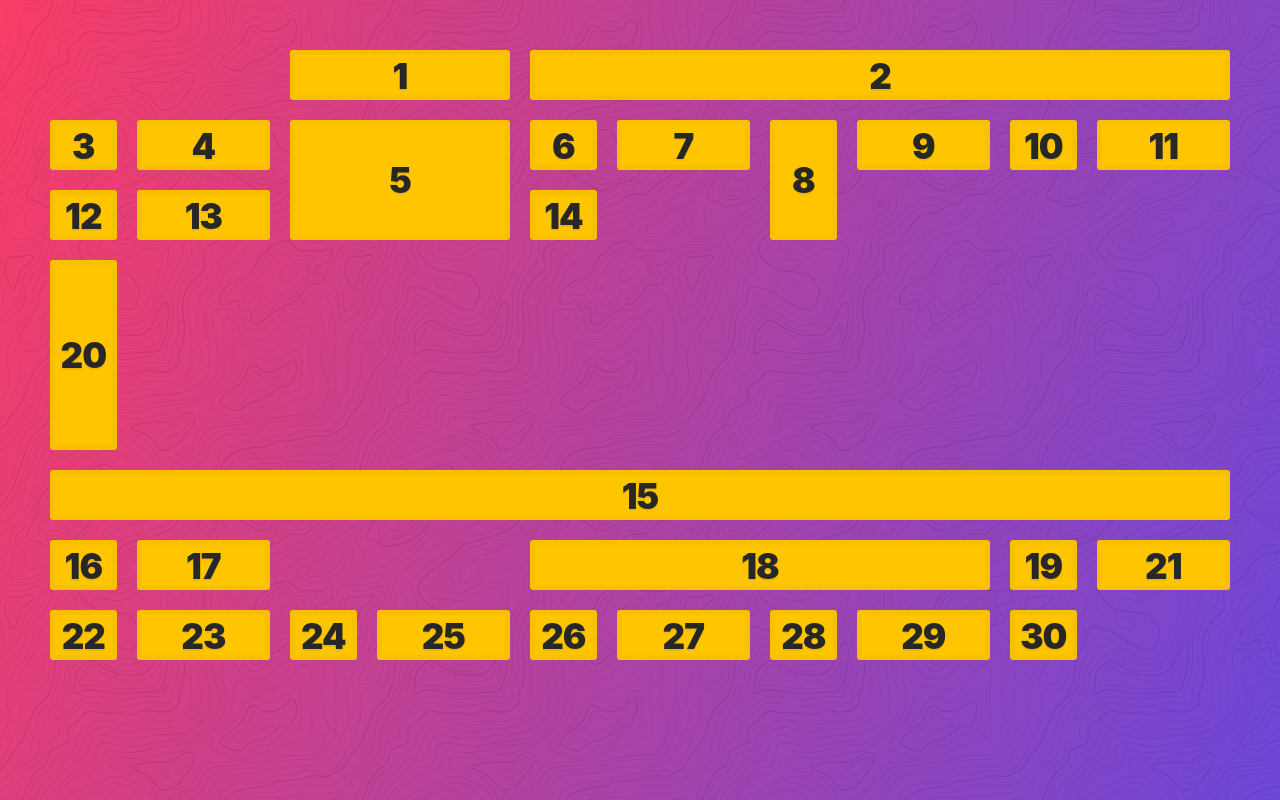
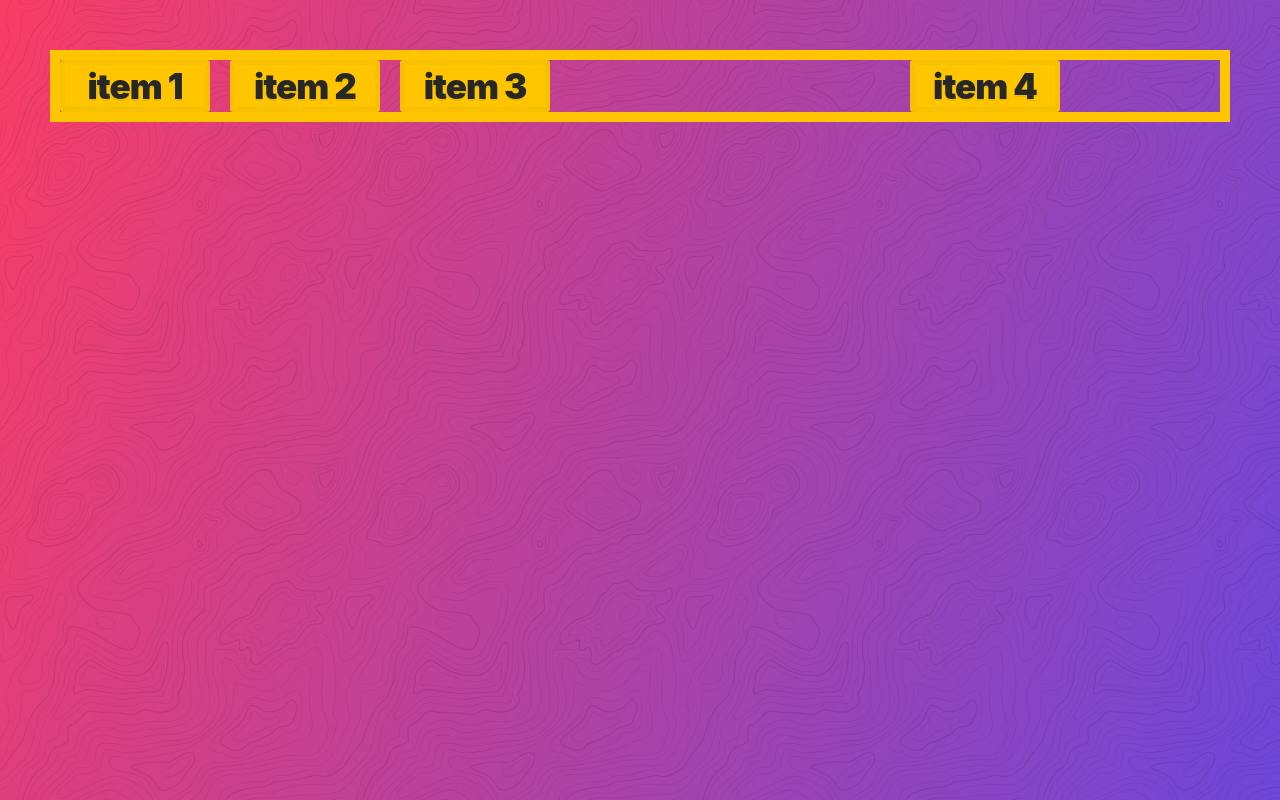
Before and after one commit to glitchedmob/wesbos-cssgrid, a website: page index.html in a window 1280 px wide. Drawn offline with Linux system fonts and the light colour scheme.

Commit message:
Lesson 12

```diff
--- a/index.html
+++ b/index.html
@@ -9,72 +9,21 @@
 </head>
 <body>
 	<div class="container">
-		<div class="item item1">1</div>
-		<div class="item item2">2</div>
-		<div class="item item3">3</div>
-		<div class="item item4">4</div>
-		<div class="item item5">5</div>
-		<div class="item item6">6</div>
-		<div class="item item7">7</div>
-		<div class="item item8">8</div>
-		<div class="item item9">9</div>
-		<div class="item item10">10</div>
-		<div class="item item11">11</div>
-		<div class="item item12">12</div>
-		<div class="item item13">13</div>
-		<div class="item item14">14</div>
-		<div class="item item15">15</div>
-		<div class="item item16">16</div>
-		<div class="item item17">17</div>
-		<div class="item item18">18</div>
-		<div class="item item19">19</div>
-		<div class="item item20">20</div>
-		<div class="item item21">21</div>
-		<div class="item item22">22</div>
-		<div class="item item23">23</div>
-		<div class="item item24">24</div>
-		<div class="item item25">25</div>
-		<div class="item item26">26</div>
-		<div class="item item27">27</div>
-		<div class="item item28">28</div>
-		<div class="item item29">29</div>
-		<div class="item item30">30</div>
+		<div class="item item1">item 1</div>
+		<div class="item item2">item 2</div>
+		<div class="item item3">item 3</div>
+		<div class="item item4">item 4</div>
 	</div>
 	<style>
 		.container {
 			display: grid;
 			grid-gap: 20px;
-			grid-template-columns: repeat(5, 1fr 2fr);
-			grid-template-rows: repeat(10, 50px);
+			border: 10px solid var(--yellow);
+			grid-template-columns: repeat(auto-fill, 150px);
 		}
 
-		.item1 {
-			grid-column: 3 / 5;
-		}
-
-		.item2 {
-			grid-column: 5 / -1;
-		}
-
-		.item5 {
-			grid-column: span 2;
-			grid-row: span 2;
-		}
-
-		.item8 {
-			grid-row: span 2;
-		}
-
-		.item15 {
-			grid-column: 1 / -1;
-		}
-
-		.item18 {
-			grid-column: span 4 / 9;
-		}
-
-		.item20 {
-			grid-row: 4 / span 3;
+		.item4 {
+			grid-column: auto / -1;
 		}
 	</style>
 </body>
```
